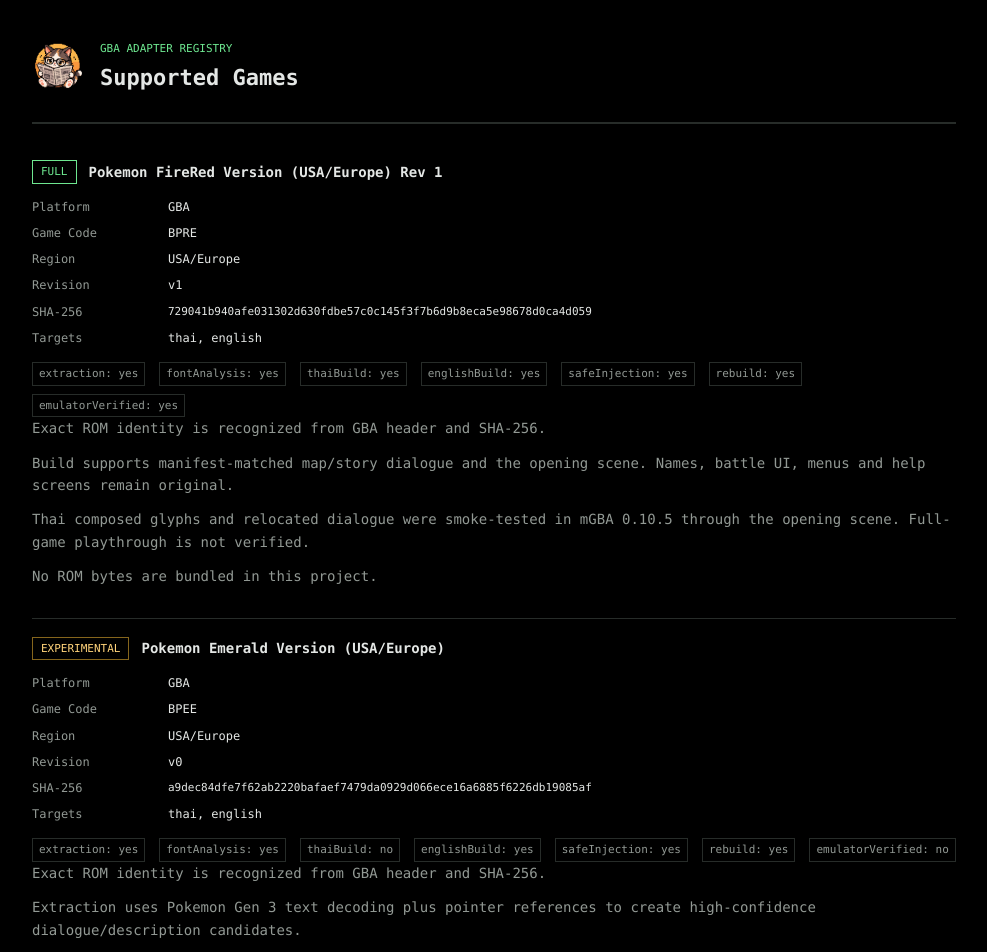
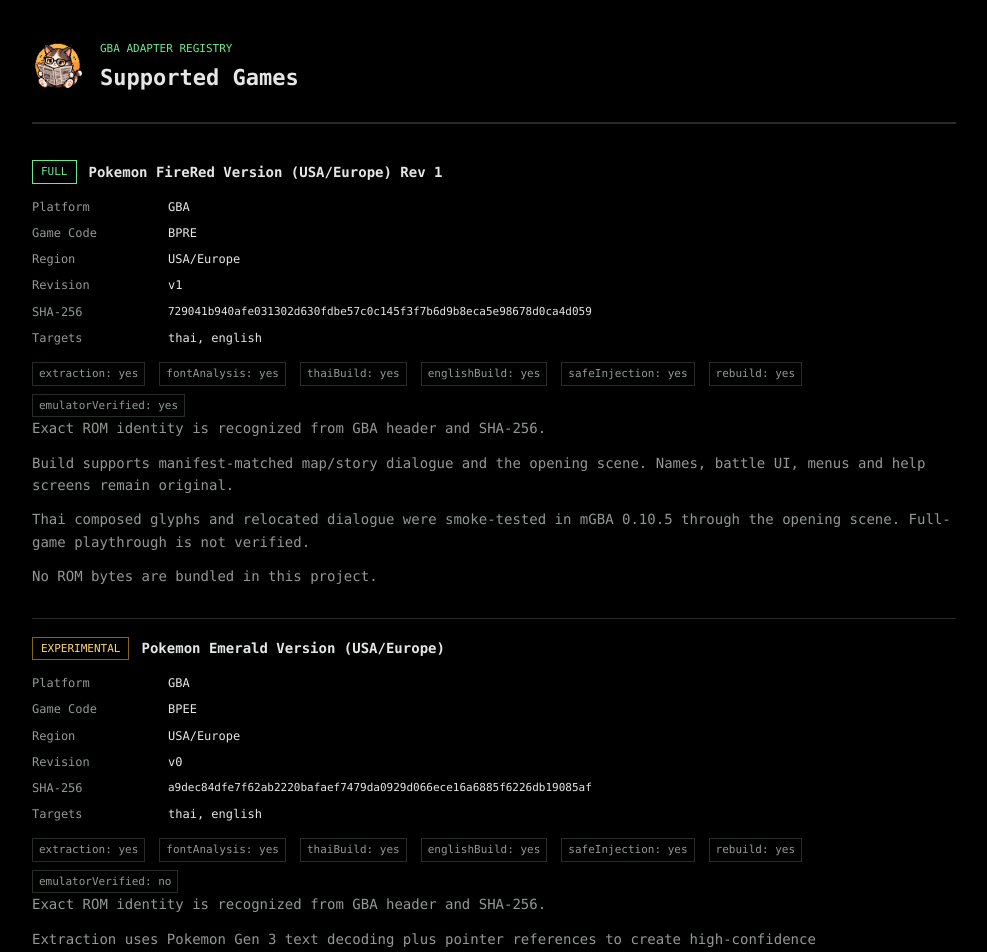
Before and after one commit to t4emin/game-translation-studio, a Next.js app: page /supported-games in a window 1280 px wide. Shown: the top 952 px of the page, without its empty margins (146-1133 px from the left). Built offline with nearby package versions, Linux system fonts and the light colour scheme.

Commit message:
Enable Emerald Thai font builds

```diff
--- a/src/core/adapters/gba/pokemon-emerald.ts
+++ b/src/core/adapters/gba/pokemon-emerald.ts
@@ -1,6 +1,7 @@
 import type { GameAdapter } from "../../contracts.ts";
 import { digest, protectedPokemonNames, extractPointerTextCandidates } from "../../platforms/gba/pokemon-gen3-resources.ts";
 import { latinByte, tokenBytes, validateTranslation } from "../../platforms/gba/firered-rom.ts";
+import { createThaiAtlasForFonts, encodeDialogWithFonts, patchThaiFontsForFonts, type GbaFontSpec } from "../../platforms/gba/thai-font.ts";
 import type {
   BuildResult,
   BuildValidation,
@@ -19,12 +20,10 @@ import type {
 
 export const pokemonEmeraldChecksum = "a9dec84dfe7f62ab2220bafaef7479da0929d066ece16a6885f6226db19085af";
 
-const thaiExportBlocked: ValidationIssue = {
-  level: "error",
-  code: "emerald-thai-font-not-ready",
-  message:
-    "Pokemon Emerald safe injection/rebuild is available for Gen 3 encoded English text, but Thai export is blocked until an Emerald-specific font patch is verified."
-};
+const emeraldFonts: GbaFontSpec[] = [
+  { id: 2, pixels: 0x6440e4, widths: 0x64c0e4, length: 32768, hash: "d3de13b611cdc84929a2eb1057ecc662e2cc065a78634c498e098991c9d9ad26" },
+  { id: 3, pixels: 0x64c2e4, widths: 0x6542e4, length: 32768, hash: "9df725adb5e41ab40cde0bddc88e00f5014157aad2d8030662b934ad155f287d" }
+];
 
 export const pokemonEmeraldMetadata: GameAdapterMetadata = {
   id: "gba-pokemon-emerald-bpee-v0",
@@ -39,7 +38,7 @@ export const pokemonEmeraldMetadata: GameAdapterMetadata = {
   capabilities: {
     extraction: true,
     fontAnalysis: true,
-    thaiBuild: false,
+    thaiBuild: true,
     englishBuild: true,
     safeInjection: true,
     rebuild: true,
@@ -48,7 +47,7 @@ export const pokemonEmeraldMetadata: GameAdapterMetadata = {
   notes: [
     "Exact ROM identity is recognized from GBA header and SHA-256.",
     "Extraction uses Pokemon Gen 3 text decoding plus pointer references to create high-confidence dialogue/description candidates.",
-    "English rebuild relocates extracted pointer text candidates and patches verified pointer references. Thai export remains disabled until Emerald-specific font patching is implemented.",
+    "Rebuild relocates extracted pointer text candidates and patches verified pointer references. Thai build uses verified Emerald short font banks with precomposed glyphs.",
     "No ROM bytes are bundled in this project."
   ]
 };
@@ -72,31 +71,39 @@ export const pokemonEmeraldAdapter: GameAdapter = {
     return {
       entries,
       issues: entries.length
-        ? [{ level: "warning", code: "emerald-experimental-extraction", message: "Emerald candidate extraction is available. English export can rebuild these candidates; Thai export is still blocked until font patching is mapped." }]
+        ? [{ level: "warning", code: "emerald-experimental-extraction", message: "Emerald candidate extraction is available. Rebuild patches verified pointer references and generated Thai glyphs into Emerald short font banks." }]
         : [{ level: "error", code: "emerald-no-candidates", message: "No high-confidence Emerald text candidates were found." }]
     };
   },
 
   async analyzeFont(): Promise<FontAnalysis> {
     return {
-      canRenderThai: false,
+      canRenderThai: true,
       canRenderEnglish: true,
-      notes: ["Emerald can rebuild Gen 3 encoded English text candidates."],
-      blockers: ["Needs Emerald-specific font banks, widths and tile hashes."]
+      notes: ["Emerald short font banks are mapped for generated Thai glyphs."],
+      blockers: []
     };
   },
 
   async prepareTargetLanguage(_context: GameContext, language: TargetLanguage): Promise<LanguagePreparationResult> {
-    return language === "english" ? { ok: true, issues: [] } : { ok: false, issues: [thaiExportBlocked] };
+    return language === "english" || language === "thai" ? { ok: true, issues: [] } : { ok: false, issues: [{ level: "error", code: "emerald-target-unsupported", message: "Unsupported Emerald target language." }] };
   },
 
   async validateTranslations(context: GameContext, entries: TranslationEntry[]): Promise<ValidationResult> {
     const issues: ValidationIssue[] = [];
     const sources = candidateMap(context.file.bytes);
+    let atlas: ReturnType<typeof createThaiAtlasForFonts> | undefined;
+    let fontRom: Uint8Array = context.file.bytes;
+    try {
+      atlas = createThaiAtlasForFonts(entries.map((entry) => entry.translatedText), emeraldFonts);
+      if (atlas.size) fontRom = patchThaiFontsForFonts(context.file.bytes, atlas, emeraldFonts);
+    } catch (error) {
+      return { ok: false, issues: [{ level: "error", code: "emerald-font-validation", message: error instanceof Error ? error.message : "Emerald font validation failed" }] };
+    }
     for (const entry of entries) {
       try {
         validateTranslation(entry.sourceText, entry.translatedText);
-        if (entry.translatedText) encodeEmeraldText(entry.translatedText);
+        if (entry.translatedText) encodeEmeraldText(entry.translatedText, fontRom, atlas);
         const source = sources.get(entry.id);
         if (!source || source.sourceText !== entry.sourceText) throw new Error(`Source text mismatch: ${entry.id}`);
       }
@@ -137,7 +144,11 @@ function candidateMap(bytes: Uint8Array): Map<string, TranslationEntry> {
   return new Map(extractPointerTextCandidates(bytes, { adapterId: "emerald", limit: 600 }).map((entry) => [entry.id, entry]));
 }
 
-function encodeEmeraldText(text: string): Uint8Array {
+function encodeEmeraldText(text: string, rom?: Uint8Array, atlas?: ReturnType<typeof createThaiAtlasForFonts>): Uint8Array {
+  if (/[\u0e00-\u0e7f]/.test(text)) {
+    if (!rom || !atlas) throw new Error("Thai text requires a prepared Emerald font atlas.");
+    return encodeDialogWithFonts(text, rom, atlas, emeraldFonts);
+  }
   const bytes: number[] = [];
   for (const part of text.split(/(\[[^\]]+\])/g).filter(Boolean)) {
     if (part.startsWith("[")) {
@@ -156,16 +167,18 @@ function buildEmeraldRom(original: Uint8Array, entries: TranslationEntry[]): Buf
   const translated = entries.filter((entry) => entry.translatedText && entry.translatedText !== entry.sourceText);
   if (!translated.length) return Buffer.from(original);
   const sources = candidateMap(original);
+  const atlas = createThaiAtlasForFonts(translated.map((entry) => entry.translatedText), emeraldFonts);
+  const baseRom = atlas.size ? patchThaiFontsForFonts(original, atlas, emeraldFonts) : original;
   const encoded = translated.map((entry) => {
     const source = sources.get(entry.id);
     if (!source || source.sourceText !== entry.sourceText) throw new Error(`Source text mismatch: ${entry.id}`);
     validateTranslation(source.sourceText, entry.translatedText);
-    return { source, bytes: encodeEmeraldText(entry.translatedText) };
+    return { source, bytes: /[\u0e00-\u0e7f]/.test(entry.translatedText) ? encodeDialogWithFonts(entry.translatedText, baseRom, atlas, emeraldFonts) : encodeEmeraldText(entry.translatedText) };
   });
   const total = encoded.reduce((sum, item) => sum + item.bytes.length + 3, 0);
   if (original.length + total > 0x2000000) throw new Error("Translated ROM exceeds the GBA 32 MiB limit.");
   const output = Buffer.alloc(Math.ceil((original.length + total) / 0x100000) * 0x100000, 0xff);
-  output.set(original);
+  output.set(baseRom);
   let cursor = original.length;
   const seen = new Set<string>();
   for (const item of encoded) {
--- a/src/core/platforms/gba/thai-font.ts
+++ b/src/core/platforms/gba/thai-font.ts
@@ -6,6 +6,8 @@ import type { TranslationEntry } from "../../types.ts";
 
 export const splitText = splitTextClusters;
 type Glyph = { bank: number; code: number; width: number; pixels: Uint8Array };
+export type GbaFontSpec = { id: number; pixels: number; widths: number; length: number; hash: string };
+const fireRedFontOrder: GbaFontSpec[] = [2,1,4,5].map(id=>manifest.fonts.find(font=>font.id===id)!);
 
 export function rasterizeGlyph(text: string): { pixels: Uint8Array; width: number } {
   if (!GlobalFonts.has("ThaiROM")) {
@@ -45,9 +47,13 @@ export function rasterizeGlyph(text: string): { pixels: Uint8Array; width: numbe
 }
 
 export function createThaiAtlas(texts: string[]): Map<string,Glyph> {
-  const banks=[2,1,4,5];
+  return createThaiAtlasForFonts(texts,fireRedFontOrder);
+}
+
+export function createThaiAtlasForFonts(texts: string[], fonts: GbaFontSpec[]): Map<string,Glyph> {
+  const banks=fonts.map(font=>font.id);
   const slots=192;
-  const {clusters}=createThaiFontPlan(texts,slots*manifest.fonts.length);
+  const {clusters}=createThaiFontPlan(texts,slots*fonts.length);
   return new Map(clusters.map((cluster,index)=>[cluster,{bank:banks[Math.floor(index/slots)],code:0x120+index%slots,...rasterizeGlyph(cluster)}]));
 }
 
@@ -57,10 +63,14 @@ export function analyzeThaiFontBuild(texts:string[]): ThaiFontBuildReport {
 }
 
 export function patchThaiFonts(original: Uint8Array, atlas: Map<string,Glyph>): Uint8Array {
+  return patchThaiFontsForFonts(original,atlas,fireRedFontOrder);
+}
+
+export function patchThaiFontsForFonts(original: Uint8Array, atlas: Map<string,Glyph>, fonts: GbaFontSpec[]): Uint8Array {
   const patched=Uint8Array.from(original);
-  for(const font of manifest.fonts) if(digest(original.slice(font.pixels,font.pixels+font.length))!==font.hash) throw new Error("Original font does not match this ROM revision.");
+  for(const font of fonts) if(digest(original.slice(font.pixels,font.pixels+font.length))!==font.hash) throw new Error("Original font does not match this ROM revision.");
   for(const glyph of atlas.values()) {
-    const font=manifest.fonts.find(f=>f.id===glyph.bank)!;
+    const font=fonts.find(f=>f.id===glyph.bank)!;
     patched.set(glyph.pixels,font.pixels+glyph.code*64);
     patched[font.widths+glyph.code]=glyph.width;
   }
@@ -74,14 +84,18 @@ export function dialogLayout(entry:TranslationEntry) {
 }
 
 export function encodeDialog(text: string, rom: Uint8Array, atlas: Map<string,Glyph>, options: { scroll?: boolean; maxWidth?: number; maxLines?:number } = {}): Uint8Array {
+  return encodeDialogWithFonts(text,rom,atlas,fireRedFontOrder,options);
+}
+
+export function encodeDialogWithFonts(text: string, rom: Uint8Array, atlas: Map<string,Glyph>, fonts: GbaFontSpec[], options: { scroll?: boolean; maxWidth?: number; maxLines?:number } = {}): Uint8Array {
   text=normalizeThaiText(text);
   const result:number[]=[];
-  let bank=2, x=0, line=0;
+  let bank=fonts[0]?.id??2, x=0, line=0;
   const maxWidth=options.maxWidth??204;
-  const widths=manifest.fonts.find(f=>f.id===2)!.widths;
+  const widths=fonts[0]!.widths;
   const font=(next:number)=>{if(next!==bank){result.push(0xfc,0x06,next);bank=next;}};
   // Start and finish in a known font; only appended text uses the new glyph banks.
-  result.push(0xfc,0x06,2);
+  result.push(0xfc,0x06,bank);
   const newline=()=>{
     if(options.maxLines && line+1>=options.maxLines) throw new Error(`Text exceeds this screen's ${options.maxLines}-line limit. Shorten the translation.`);
     result.push(options.scroll!==false && line>=1 ? 0xfa : 0xfe);x=0;line++;
@@ -93,7 +107,7 @@ export function encodeDialog(text: string, rom: Uint8Array, atlas: Map<string,Gl
     if(part.startsWith("[")) {
       if(part==="[NEW_LINE]"){newline();continue;}
       if(part==="[PROMPT_CLEAR]" || part==="[PROMPT_SCROLL]") {result.push(...tokenBytes(part));x=0;line=part==="[PROMPT_CLEAR]"?0:1;continue;}
-      font(2);
+      font(fonts[0]?.id??2);
       if(part.startsWith("[VAR:")) {
         const reserved=part==="[VAR:PLAYER]"||part==="[VAR:RIVAL]"?48:78;
         if(x+reserved>maxWidth) newline();
@@ -112,10 +126,10 @@ export function encodeDialog(text: string, rom: Uint8Array, atlas: Map<string,Gl
     if(x+width>maxWidth) newline();
     if(isThaiCluster(part) && !glyph) throw new Error(`Thai cluster is missing from the generated font atlas: ${part}`);
     if(glyph){font(glyph.bank);result.push(0xf9,glyph.code&255);}
-    else {font(2);result.push(byte!);}
+    else {font(fonts[0]?.id??2);result.push(byte!);}
     x+=width;
   }
-  font(2);result.push(0xff);
+  font(fonts[0]?.id??2);result.push(0xff);
   if(result.length>900) throw new Error(`Translated message is ${result.length} bytes; shorten it to fit the 900-byte message limit.`);
   return Uint8Array.from(result);
 }
--- a/src/core/projects.ts
+++ b/src/core/projects.ts
@@ -166,8 +166,7 @@ function blockedReason(capabilities:StoredMetadata["capabilities"],target:Target
 }
 
 function hydrateProject(project:Project):Project {
-  if(project.adapterId && project.adapterCapabilities) return project;
-  const fireRed=getGameAdapter("gba-pokemon-firered-bpre-rev1");
-  if(!fireRed) return project;
-  return {...project,adapterId:fireRed.metadata.id,adapterName:fireRed.metadata.name,adapterCapabilities:fireRed.metadata.capabilities};
+  const adapter=getGameAdapter(project.adapterId || "gba-pokemon-firered-bpre-rev1");
+  if(!adapter) return project;
+  return {...project,adapterId:adapter.metadata.id,adapterName:adapter.metadata.name,adapterCapabilities:adapter.metadata.capabilities};
 }
```
Also changed, not shown: 1 other file (tests, documents, lock files or other folders).
